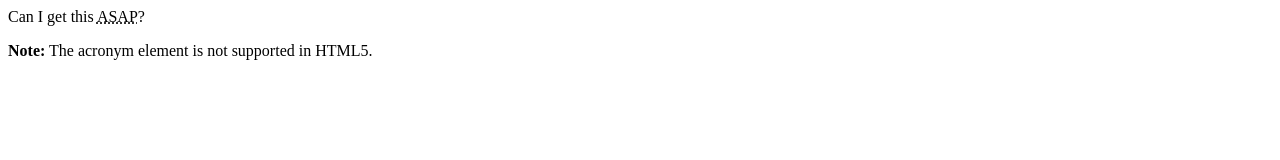
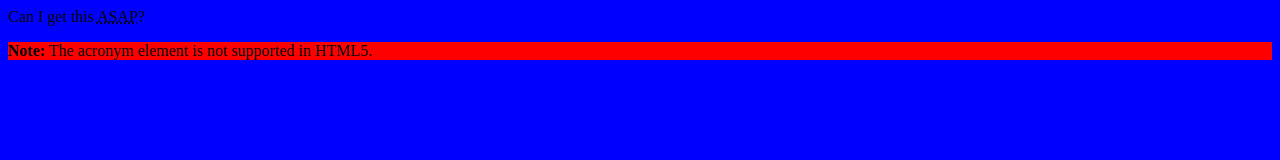
Before and after one commit to cemeygi/example-project, a plain HTML site: page index.html in a window 1280 px wide. Drawn offline with Linux system fonts and the light colour scheme.

Commit message:
sass & auto compile to css for visual studio extension added

```diff
--- a/index.html
+++ b/index.html
@@ -1,10 +1,12 @@
 <!DOCTYPE html>
 <html>
+    <head>
+            <link rel="stylesheet" type="text/css" href="test.css">
+    </head>
 <body>
 
 Can I get this <acronym title="as soon as possible">ASAP</acronym>?
 
 <p><strong>Note:</strong> The acronym element is not supported in HTML5.</p>
-
 </body>
 </html>
--- /dev/null
+++ b/test.scss
@@ -0,0 +1,7 @@
+body {
+    background: blue;
+
+    p {
+        background: red;
+    }
+}
```
Also changed, not shown: test.css (added), 1 other file.
